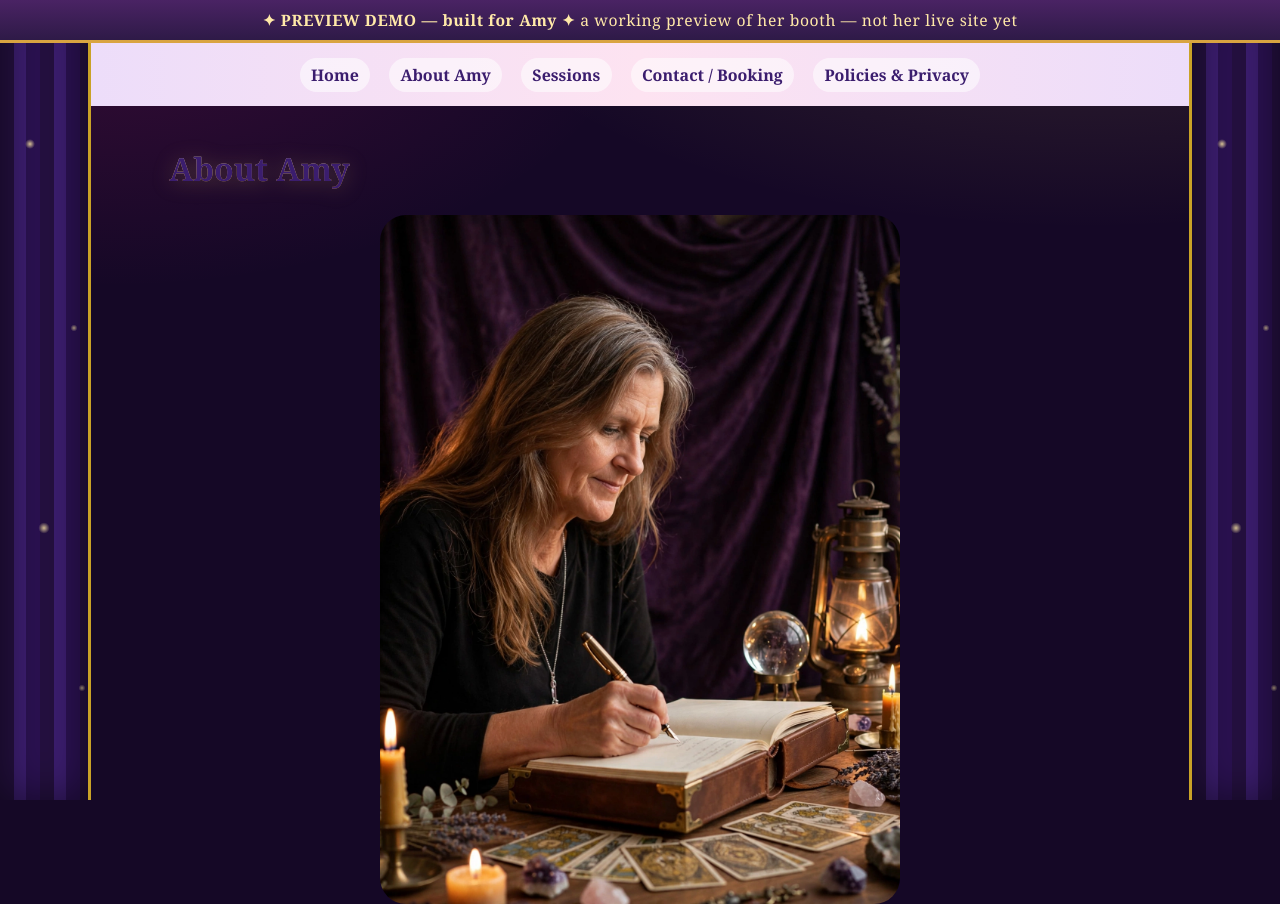
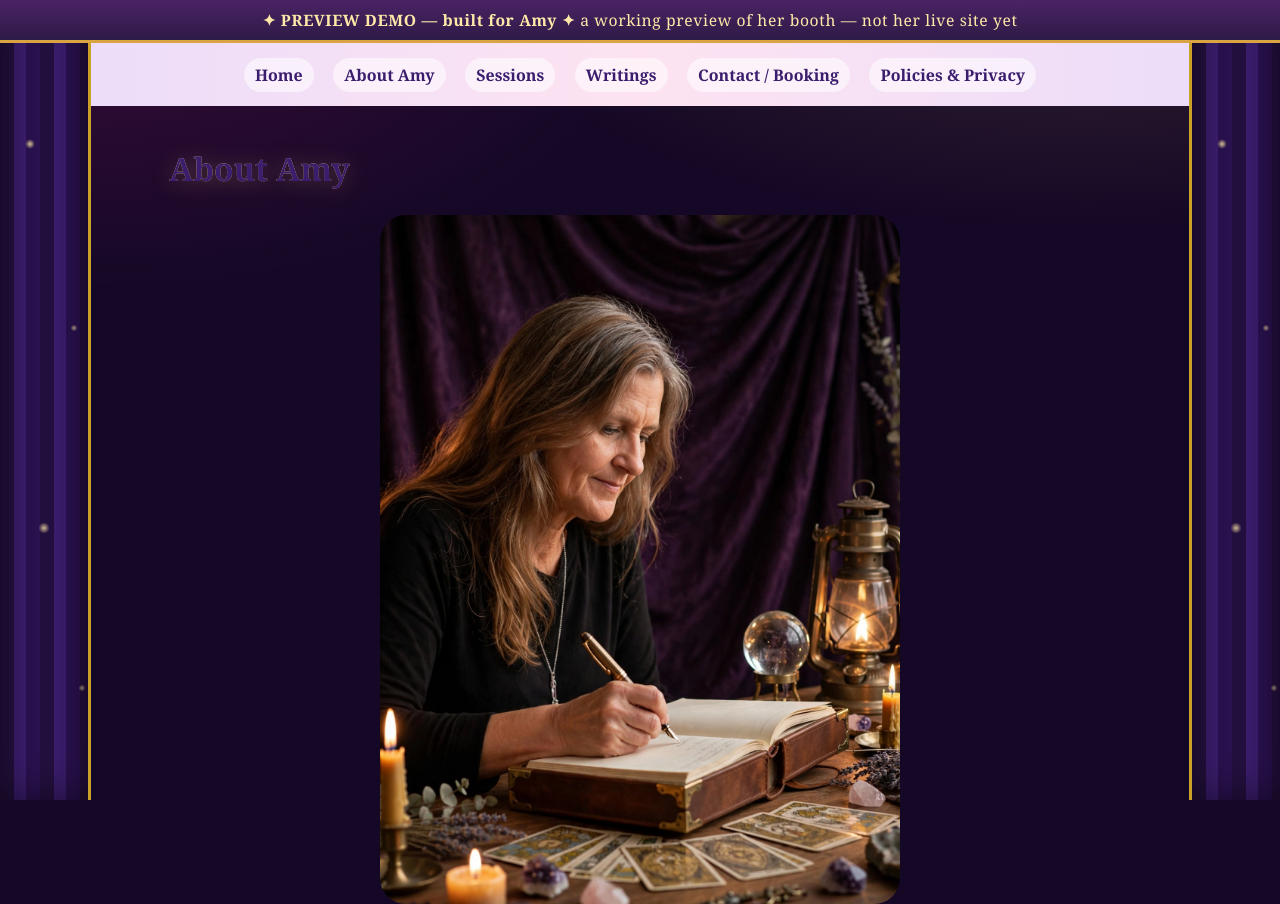
Before and after one commit to Garrettwhited/amy-booth-demo, a plain HTML site: page about.html in a window 1280 px wide. Shown: the top 904 px of the page. Drawn offline with Linux system fonts and the light colour scheme.

Commit message:
Reading corner + Writings in the nav + one-on-one week mentoring (figures in her words when set)

```diff
--- a/about.html
+++ b/about.html
@@ -14,6 +14,7 @@
   <a href="index.html">Home</a>
   <a href="about.html">About Amy</a>
   <a href="sessions.html">Sessions</a>
+  <a href="articles.html">Writings</a>
   <a href="contact.html">Contact / Booking</a>
   <a href="policies.html">Policies &amp; Privacy</a>
 </nav>
```
